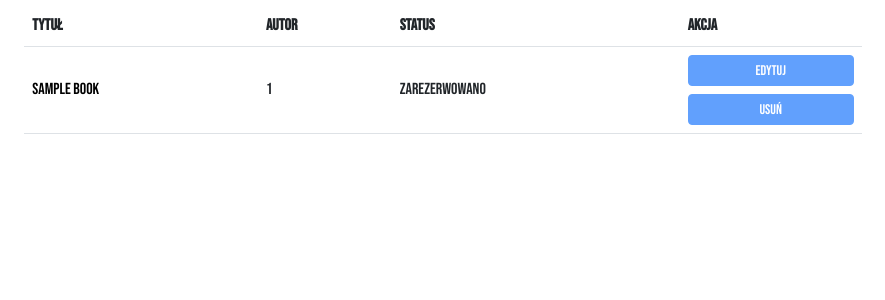
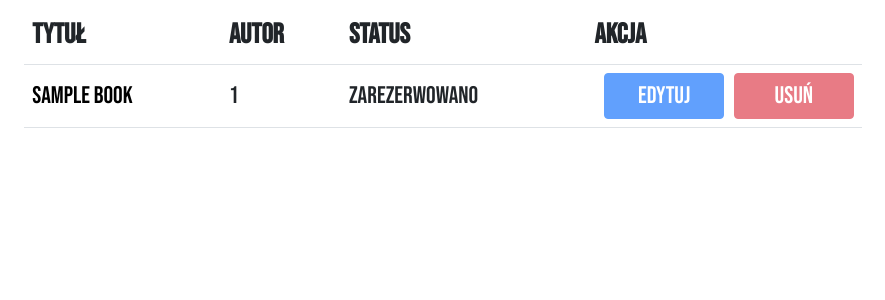
Before and after one commit to Scoobydowsky/library-Internet-Technologies-Project, a Symfony app: template site/templates/librarian/book_list_modify_delete.html.twig in a window 1280 px wide. Shown: the part 74-374 px from the top of the page, without its empty margins (197-1082 px from the left). Run offline with Twig, Linux system fonts and the light colour scheme; the template is opened without the code that fills it: most values are stand-ins (such as "Sample title", 1, 10 or a date in 2020); some libraries are stand-ins or nearby versions.

Commit message:
FRONT: history done, borrow_list done, edit_remove_list done

```diff
--- a/site/public/css/booklist.css
+++ b/site/public/css/booklist.css
@@ -10,3 +10,13 @@ a {
   text-decoration: none;
   color: black;
 }
+.btn_group {
+  display: flex;
+  flex-direction: row;
+  justify-content: space-between;
+}
+.btn_group a {
+  min-width: fit-content;
+  width: 100%;
+  margin-left: 10px;
+}
--- a/site/templates/base.html.twig
+++ b/site/templates/base.html.twig
@@ -37,7 +37,11 @@
                     </li>
                     {% if user is defined %}
                         <li class="nav-item">
+                            {% if user.isLibrarian %}
+                            <a class="nav-link" href="{{ path('app_librarian_book_list') }}">
+                            {% else %}
                             <a class="nav-link" href="{{ path('app_book_list') }}">
+                            {% endif %}
                                 <svg xmlns="http://www.w3.org/2000/svg" width="20" height="20" fill="currentColor" class="me-2 bi bi-list-ul" viewBox="0 0 16 16"><path fill-rule="evenodd" d="M5 11.5a.5.5 0 0 1 .5-.5h9a.5.5 0 0 1 0 1h-9a.5.5 0 0 1-.5-.5zm0-4a.5.5 0 0 1 .5-.5h9a.5.5 0 0 1 0 1h-9a.5.5 0 0 1-.5-.5zm0-4a.5.5 0 0 1 .5-.5h9a.5.5 0 0 1 0 1h-9a.5.5 0 0 1-.5-.5zm-3 1a1 1 0 1 0 0-2 1 1 0 0 0 0 2zm0 4a1 1 0 1 0 0-2 1 1 0 0 0 0 2zm0 4a1 1 0 1 0 0-2 1 1 0 0 0 0 2z"/></svg>
                                 <span>Lista ksiazek</span>
                                 </a>
--- a/site/templates/books/book_list.html.twig
+++ /dev/null
@@ -1 +0,0 @@
-{{  }}
--- a/site/templates/librarian/book_list_modify_delete.html.twig
+++ b/site/templates/librarian/book_list_modify_delete.html.twig
@@ -8,19 +8,20 @@
         <table class='table'>
             <thead>
             <tr>
-                <th>Tytuł</th>
-                <th>Autor</th>
-                <th>Status</th>
-                <th>Akcja</th>
+                <th class='fs-3'>Tytuł</th>
+                <th class='fs-3'>Autor</th>
+                <th class='fs-3'>Status</th>
+                <th class='fs-3'>Akcja</th>
+
             </tr>
             </thead>
             <tbody>
             {% for book in books %}
                 {% set bookId = book.id %}
                 <tr>
-                    <td><a href="{{ path('app_book_page', {'id': bookId}) }}">{{ book.title }}</a></td>
-                    <td>{{ book.authorID }}</td>
-                    <td>
+                    <td class='fs-4'><a href="{{ path('app_book_page', {'id': bookId}) }}">{{ book.title }}</a></td>
+                    <td class='fs-4'>{{ book.authorID }}</td>
+                    <td class='fs-4'>
                         {% if book.reservation == true %}
                             Zarezerwowano
                         {% elseif book.borrowed == true %}
@@ -30,13 +31,13 @@
                         {% endif %}
                     </td>
                     <td>
-                        <div class="d-grid gap-2">
+                        <div class="btn_group">
                             {% if book.borrowed == false %}
-                                <button class="btn btn-sm btn-primary"><a href="{{ path('app_book_book_edit', {'id': book.id}) }}">Edytuj</a></button>
-                                <button class="btn btn-sm btn-primary"><a href="">Usuń</a></button>
+                                <a class="btn btn-sm btn-primary fs-4" href="{{ path('app_book_book_edit', {'id': book.id}) }}">Edytuj</a>
+                                <a class="btn btn-sm btn-danger fs-4" href="{{ path('app_book_delete', {'id': book.id}) }}">Usuń</a></button>
                             {% else %}
-                                <button class="btn btn-sm btn-primary" disabled>Edytuj</button>
-                                <button class="btn btn-sm btn-primary" disabled>Usuń</button>
+                                <a class="btn btn-sm btn-primary fs-4 disabled" href="{{ path('app_book_book_edit', {'id': book.id}) }}" disabled>Edytuj</a>
+                                <a class="btn btn-sm btn-danger fs-4 disabled" href="{{ path('app_book_delete', {'id': book.id}) }}" disabled>Usuń</a></button>
                             {% endif %}
                         </div>
                     </td>
```
Also changed, not shown: site/src/Controller/BookController.php (+8 -3 lines), site/src/Controller/LibrarianController.php (+5 -5 lines), site/templates/books/list.html.twig (+4 -15 lines), site/templates/books/page.html.twig (+10 -4 lines), site/templates/librarian/borrow_list.html.twig (+7 -11 lines), site/templates/user/history.html.twig (+22 -3 lines), site/templates/user/settings.html.twig (+10 -4 lines), 2 other files.
